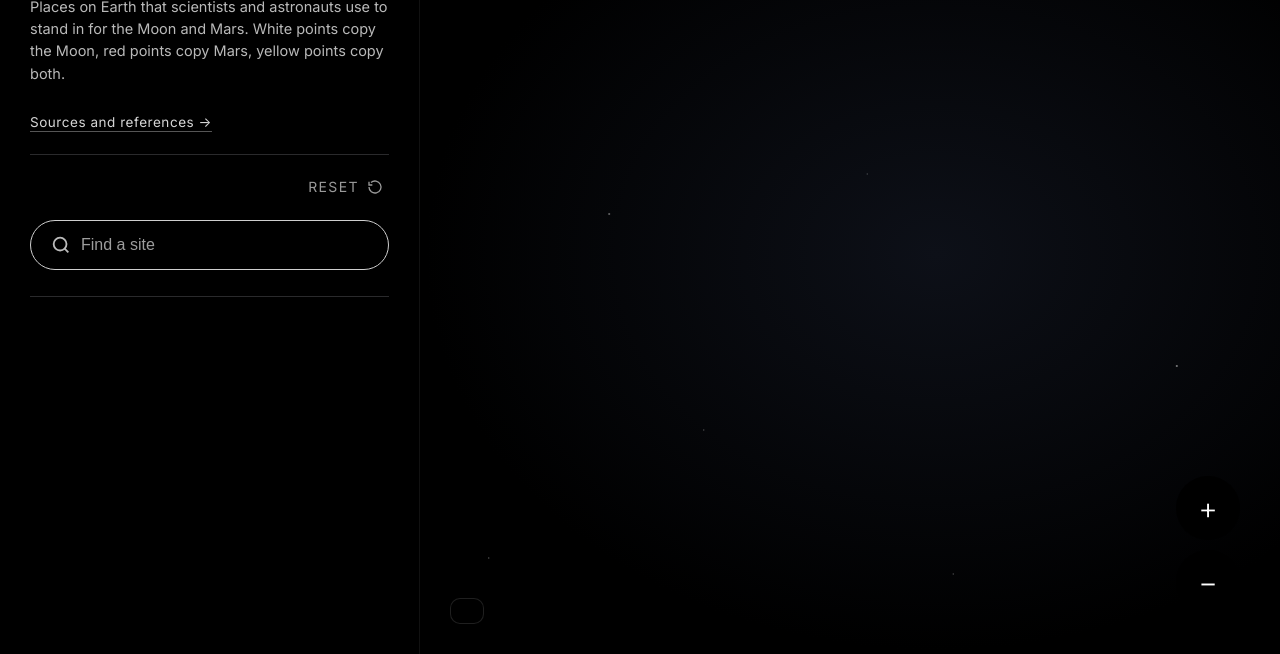
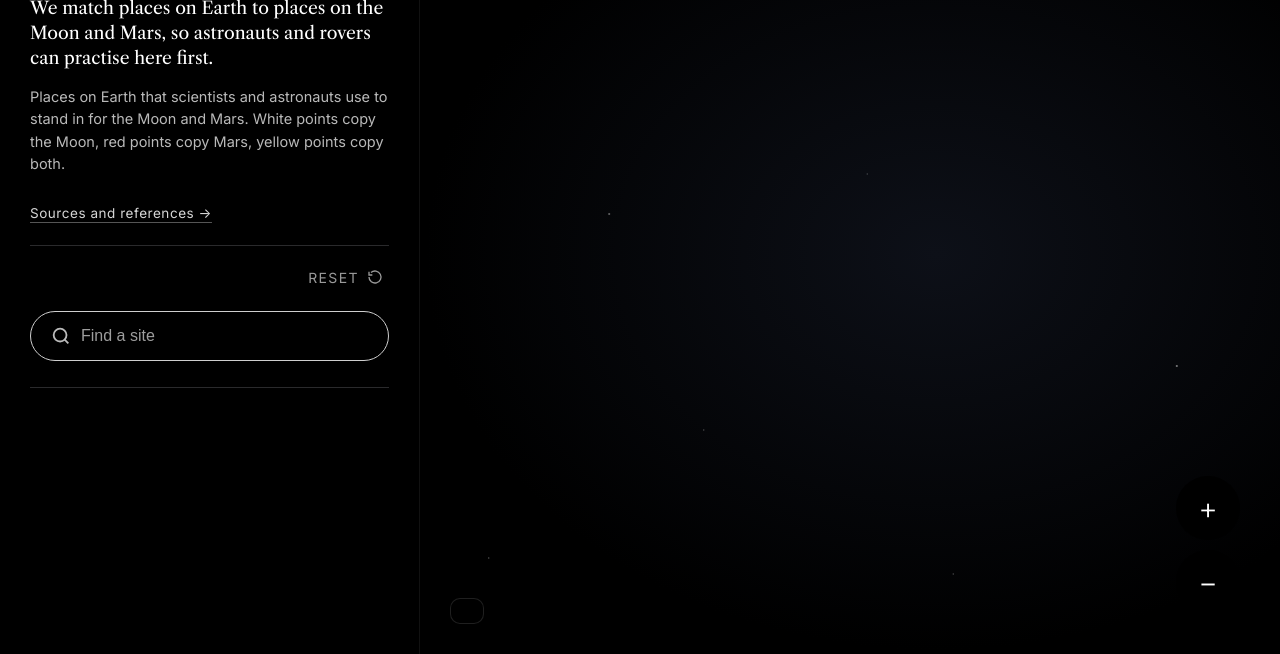
Before and after one commit to adhyayandhote97-glitch/twin, a plain HTML site: page index.html in a window 1280 px wide. Shown: the part 146-800 px from the top of the page. Drawn offline with nearby package versions, Linux system fonts and the light colour scheme; a script that the page names is missing.

Commit message:
Step 3: landing line under the title

```diff
--- a/index.html
+++ b/index.html
@@ -3,7 +3,7 @@
 <head>
   <meta charset="utf-8">
   <meta name="viewport" content="width=device-width, initial-scale=1">
-  <title>TWIN · Terrestrial World Identification Network (Copy)</title>
+  <title>TWIN · Terrestrial World Identification Network</title>
   <link rel="preconnect" href="https://fonts.googleapis.com">
   <link rel="stylesheet" href="https://fonts.googleapis.com/css2?family=Inter:wght@300;400;500;600;700&family=Libre+Caslon+Text&display=swap">
   <link rel="stylesheet" href="assets/leaflet.css">
@@ -24,6 +24,7 @@
           <circle cx="21" cy="20" r="17" fill="none" stroke="#000" stroke-opacity=".25" stroke-width="1"/>
         </svg><span class="brand-name">TWIN</span></div>
       <h1>Terrestrial World Identification Network</h1>
+      <p class="tagline">We match places on Earth to places on the Moon and Mars, so astronauts and rovers can practise here first.</p>
       <p class="sub" id="subtitle"></p>
       <a class="refs-link" href="#references">Sources and references &rarr;</a>
       <hr class="rule">
--- a/styles.css
+++ b/styles.css
@@ -38,6 +38,7 @@ body.resizing #globe { pointer-events: none; }
 .brand-mark { width: 52px; height: 33px; flex: none; }
 .brand-name { color: #fff; font-size: 26px; font-weight: 700; letter-spacing: 0.26em; }
 .sidebar h1 { font-size: 21px; font-weight: 600; line-height: 1.25; margin: 18px 0 10px; letter-spacing: -0.005em; color: #e8e8e8; }
+.sidebar .tagline { font-family: var(--serif); font-size: 17.5px; line-height: 1.45; color: #fff; margin: 0 0 14px; }
 .sidebar .sub { color: #b9b9b9; font-size: 14.5px; line-height: 1.55; margin: 0 0 26px; }
 .rule { border: 0; border-top: 1px solid var(--line); margin: 0; }
 .count-row { display: flex; justify-content: space-between; align-items: center; padding: 22px 0 24px; }
```
